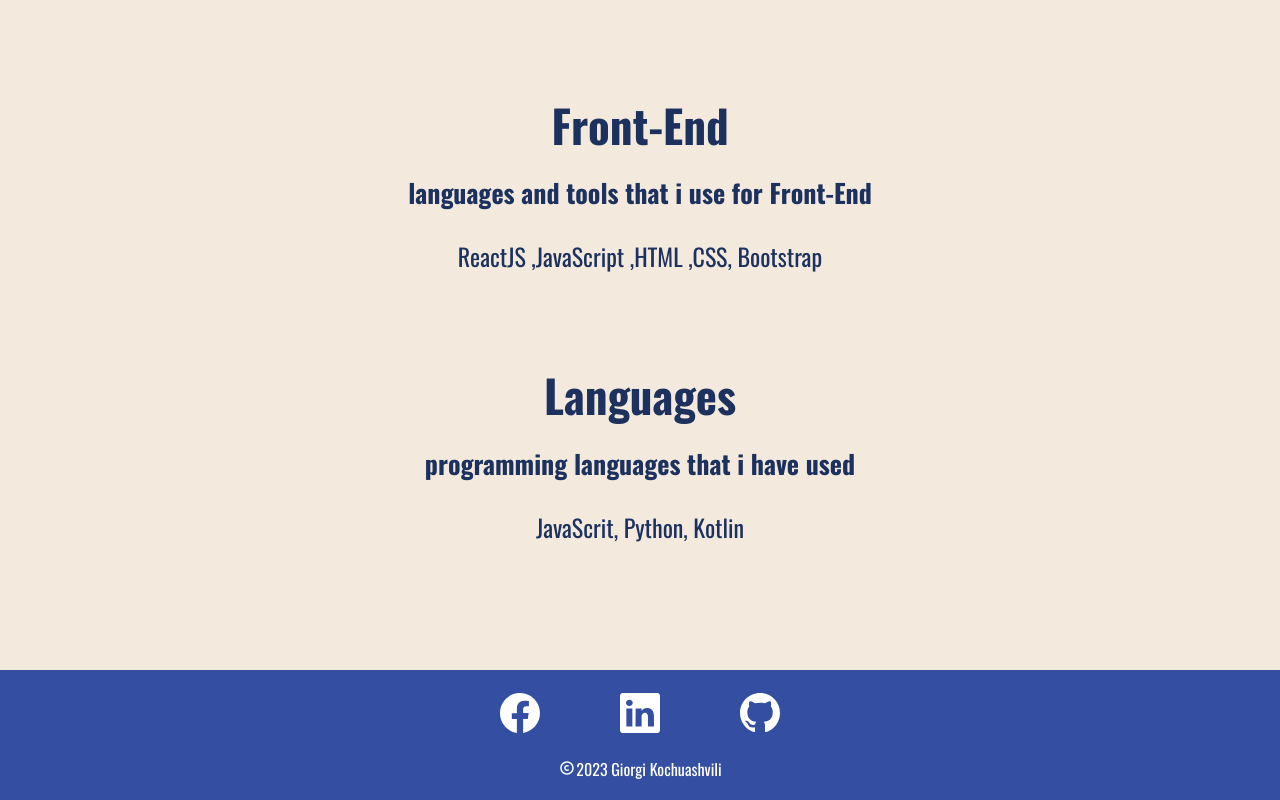
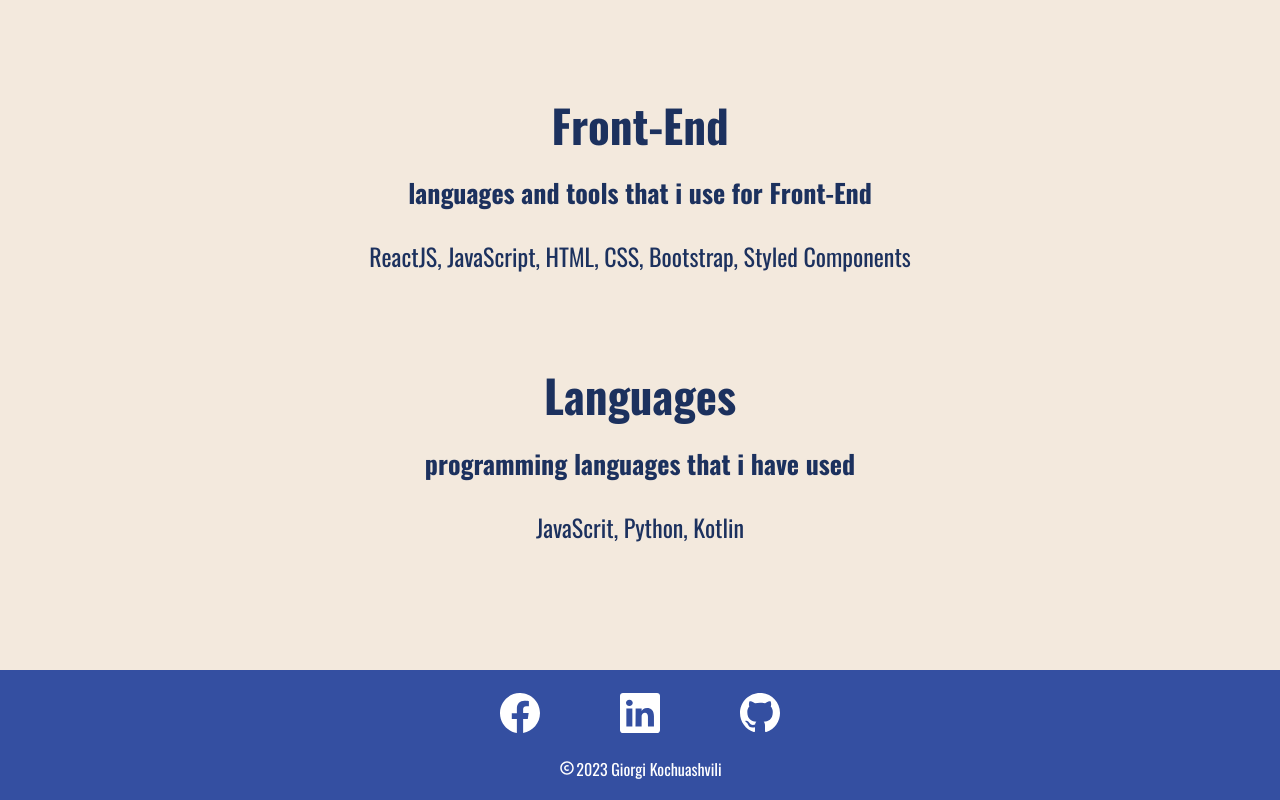
Before and after one commit to giorgio324/portfolio-website, a React (Create React App) app: page / in a window 1280 px wide. Shown: the part 958-1758 px from the top of the page. Built offline with nearby package versions, Linux system fonts and the light colour scheme.

Commit message:
text change

```diff
--- a/src/pages/Home.jsx
+++ b/src/pages/Home.jsx
@@ -52,7 +52,7 @@
             <h2>Front-End</h2>
             <h3>languages and tools that i use for Front-End</h3>
           </div>
-          <p>ReactJS ,JavaScript ,HTML ,CSS, Bootstrap</p>
+          <p>ReactJS, JavaScript, HTML, CSS, Bootstrap, Styled Components</p>
         </div>
 
         <div className='skills-languages-container'>
```
